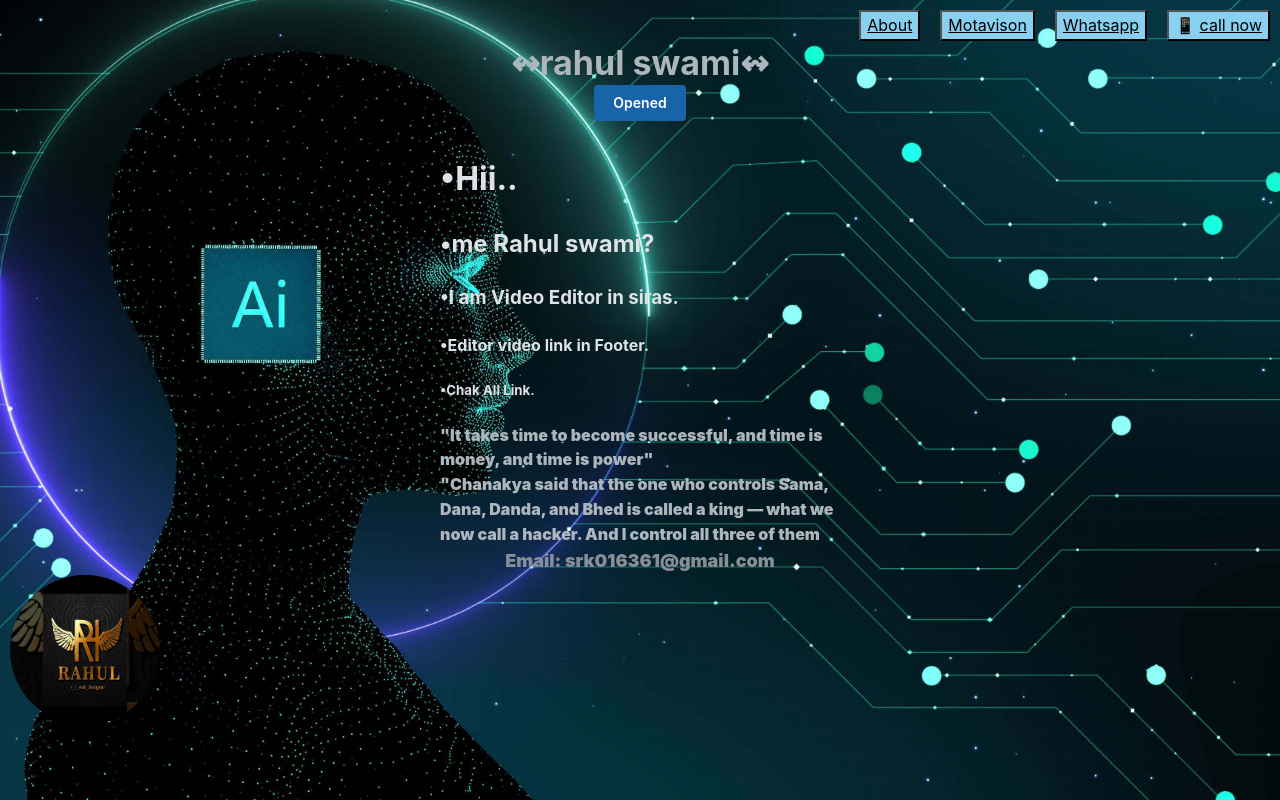
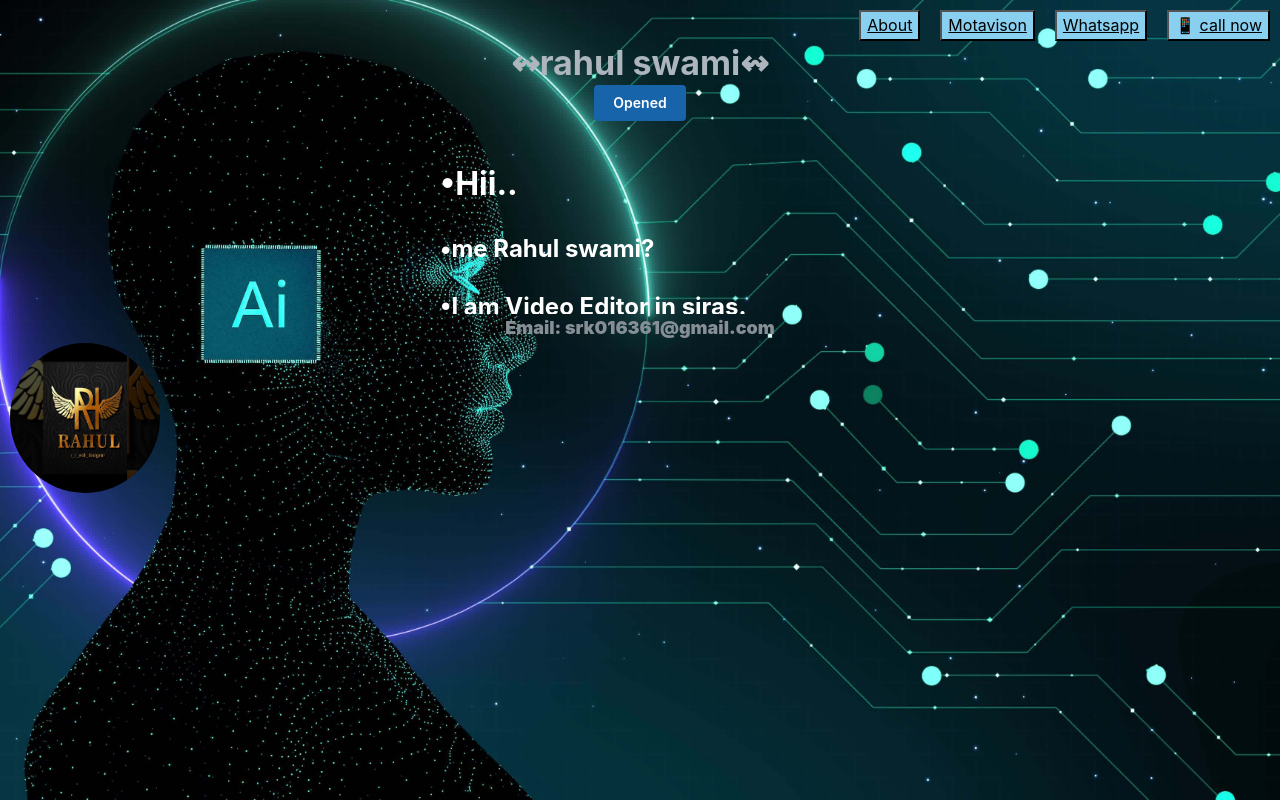
Before and after one commit to prince-pardhan/porfolio, a React (Create React App) app: page / in a window 1280 px wide. Both pictures are taken after a click on the button "Opened". Shown: the top 800 px of the page. Built offline with nearby package versions, Linux system fonts and the light colour scheme.

Commit message:
chang this back ground color and tital sperd in fixd and color chang transitionDuration spead fixd

```diff
--- a/src/Parsanal/Parsanal.jsx
+++ b/src/Parsanal/Parsanal.jsx
@@ -65,17 +65,17 @@ export default function ProfilePage() {
       <Group justify="center" mb={5}>
       </Group>
 
-      <Collapse in={opened} transitionDuration={1000} transitionTimingFunction="linear" color='gray'>
-               <Text  c='gray.3'>
+      <Collapse in={opened} transitionDuration={7000} transitionTimingFunction="linear" color='#ff0000ff' >
+               <Text  c='white'  >
             <h1>•Hii..</h1>
 
             <h2>•me  Rahul swami?</h2>
-            <h3>•I am Video Editor in siras.</h3>
-            <h4>•Editor video link in Footer.</h4>
-            <h5>•Chak All Link.</h5>
+            <h2>•I am Video Editor in siras.</h2>
+            <h2>•Editor video link in Footer.</h2>
+            <h2>•Chak All Link.</h2>
         </Text>
-        <Text fw={900}  c='gray.5' >"It takes time to become successful, and time is money, and time is power"</Text>
-        <Text fw={900} c='gray.5'>"Chanakya said that the one who controls Sama, Dana, Danda, and Bhed is called a king
+        <Text fw={900}  c='white' >"It takes time to become successful, and time is money, and time is power"</Text>
+        <Text fw={900} c='white'>"Chanakya said that the one who controls Sama, Dana, Danda, and Bhed is called a king
              — what we now call a hacker. And I control all three of them</Text>
       </Collapse>
     </Box>
```
